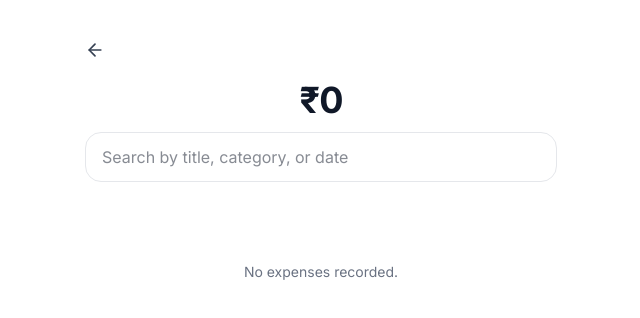
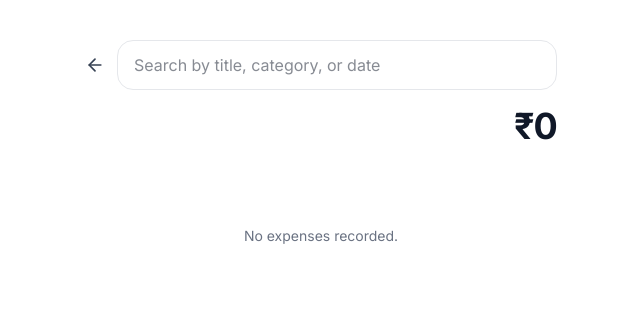
Before and after one commit to victorsingha/expense-tracker, a Next.js app: page /history in a window 1280 px wide. Shown: the top 318 px of the page, without its empty margins (319-959 px from the left). Built offline with nearby package versions, Linux system fonts and the light colour scheme.

Commit message:
Update dashboard empty state and history header layout

```diff
--- a/app/dashboard/page.tsx
+++ b/app/dashboard/page.tsx
@@ -340,9 +340,14 @@ export default function DashboardPage() {
             </button>
           ))}
         </div>
+        {totalExpenses === 0 && (
+          <div className="mt-6 rounded-3xl bg-white/0 px-2 py-4 text-center text-sm leading-6 text-gray-600 dark:text-gray-300">
+            <div className="mb-2 text-3xl">✨</div>
+            No expenses yet. Add your first spend to start tracking your budget, watch charts come alive, and take control of your money.
           </div>
-
-      <div className="mx-5 mt-4 rounded-xl bg-gray-50 px-4 pb-3 pt-5 dark:bg-gray-900">
+        )}
+        {totalExpenses > 0 && (
+          <div className="mt-4 rounded-xl bg-gray-50 px-4 pb-3 pt-5 dark:bg-gray-900">
             <div className="mb-4 flex items-center justify-between">
               <p className="text-sm font-semibold text-gray-700 dark:text-gray-300">Daily totals</p>
             </div>
@@ -381,8 +386,10 @@ export default function DashboardPage() {
               </ResponsiveContainer>
             </div>
           </div>
+        )}
+      </div>
 
-      <div className="flex-1 px-5 pb-28" />
+      <div className="flex-1 pb-28" />
 
       {showForm && (
         <div className="fixed inset-0 z-40 flex items-end justify-center bg-black/30 sm:items-center" onClick={closeForm}>
--- a/app/history/page.tsx
+++ b/app/history/page.tsx
@@ -79,29 +79,17 @@ export default function HistoryPage() {
   return (
     <div className="mx-auto min-h-screen max-w-lg flex flex-col">
       <div className="sticky top-0 z-10 bg-white px-5 pb-4 pt-10 dark:bg-gray-950">
-        <div className="mb-6 flex flex-col gap-3">
-        <div className="flex items-center justify-between">
+        <div className="mb-6 space-y-4">
+          <div className="flex items-center gap-3">
             <button
               type="button"
               onClick={() => router.push("/dashboard")}
-            className="text-gray-700 transition hover:text-gray-900 dark:text-gray-100 dark:hover:text-white"
+              className="flex-shrink-0 text-gray-700 transition hover:text-gray-900 dark:text-gray-100 dark:hover:text-white"
               aria-label="Back to dashboard"
             >
               <ArrowLeft size={20} />
             </button>
-        </div>
-
-        <div className="space-y-3">
-
-
-          <div className="text-center">
-            <p className="mt-2 text-4xl font-bold tracking-tight text-gray-900 dark:text-gray-50">
-              {formatCurrency(total)}
-            </p>
-          </div>
-        </div>
-
-        <div className="relative">
+            <div className="relative flex-1">
               <input
                 type="search"
                 value={searchQuery}
@@ -110,7 +98,13 @@ export default function HistoryPage() {
                 className="w-full rounded-2xl border border-gray-200 bg-white px-4 py-3 text-base text-gray-900 outline-none transition focus:border-gray-400 focus:ring-2 focus:ring-orange-200 dark:border-gray-700 dark:bg-gray-900 dark:text-gray-100 dark:focus:border-gray-500 dark:focus:ring-orange-500/20"
               />
             </div>
+          </div>
 
+          <div className="text-right">
+            <p className="text-4xl font-bold tracking-tight text-gray-900 dark:text-gray-50">
+              {formatCurrency(total)}
+            </p>
+          </div>
         </div>
       </div>
 
```
Lines whose indentation alone changed are shown as unchanged.
